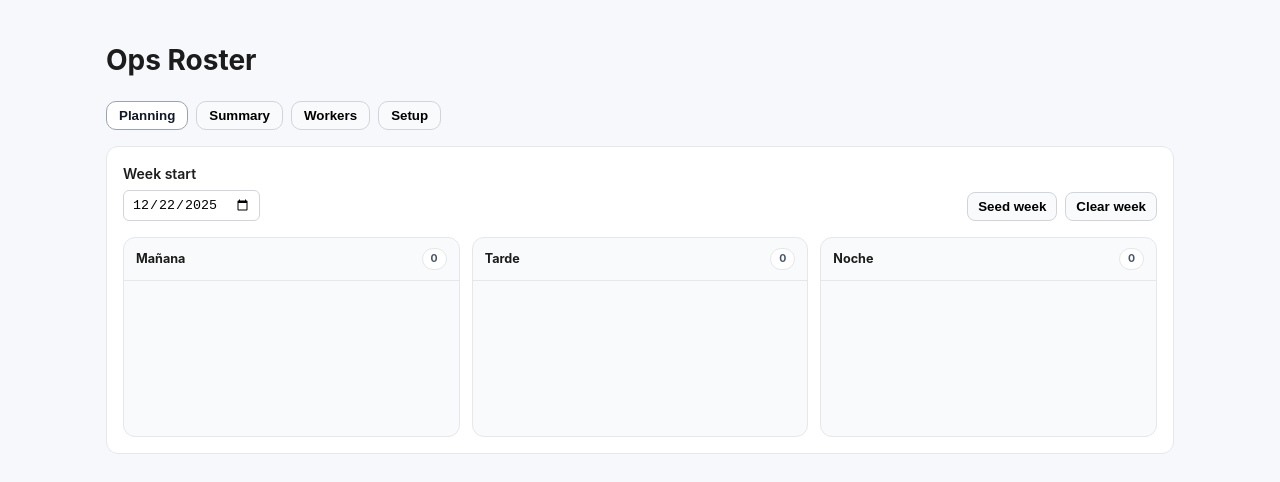
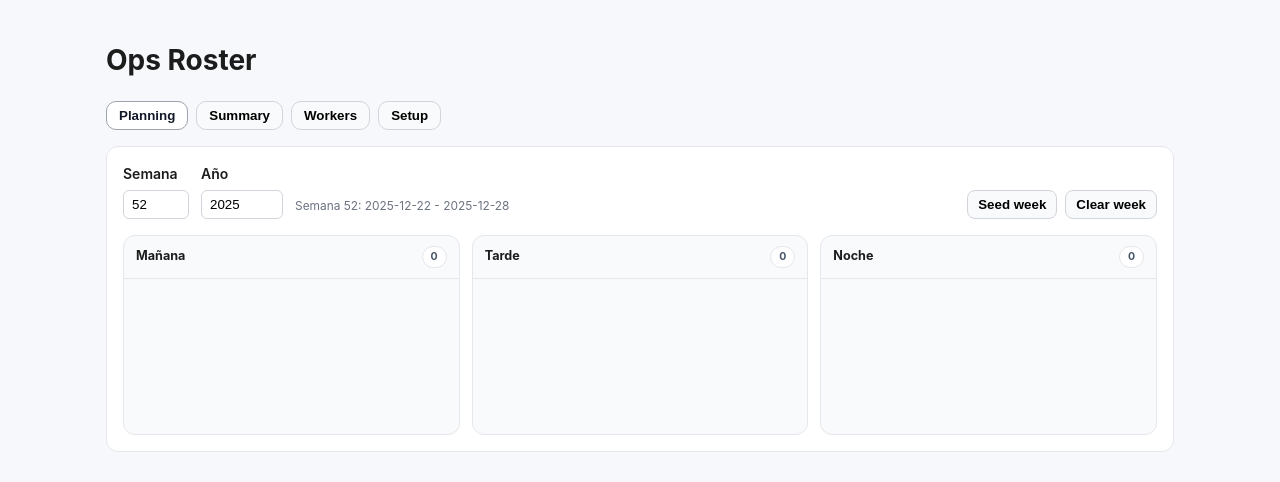
Before and after one commit to cabp393/ops-roster, a React (Vite) app: page / in a window 1280 px wide. Shown: the top 482 px of the page. Built offline with nearby package versions, Linux system fonts and the light colour scheme.

Commit message:
Switch planning to week number selector

```diff
--- a/src/index.css
+++ b/src/index.css
@@ -100,6 +100,19 @@ th {
   gap: 12px;
   align-items: flex-end;
   justify-content: space-between;
+}
+
+.planning-week {
+  display: flex;
+  flex-wrap: wrap;
+  gap: 12px;
+  align-items: flex-end;
+}
+
+.week-range {
+  font-size: 0.85rem;
+  color: #6b7280;
+  padding-bottom: 4px;
 }
 
 .button-row {
--- /dev/null
+++ b/src/lib/week.ts
@@ -0,0 +1,49 @@
+const DAY_MS = 24 * 60 * 60 * 1000
+
+function toDateOnly(date: Date) {
+  return new Date(Date.UTC(date.getUTCFullYear(), date.getUTCMonth(), date.getUTCDate()))
+}
+
+export function formatDate(date: Date) {
+  const year = date.getUTCFullYear()
+  const month = String(date.getUTCMonth() + 1).padStart(2, '0')
+  const day = String(date.getUTCDate()).padStart(2, '0')
+  return `${year}-${month}-${day}`
+}
+
+export function getIsoWeekNumber(date: Date) {
+  const temp = toDateOnly(date)
+  const day = temp.getUTCDay() || 7
+  temp.setUTCDate(temp.getUTCDate() + 4 - day)
+  const yearStart = new Date(Date.UTC(temp.getUTCFullYear(), 0, 1))
+  return Math.ceil(((temp.getTime() - yearStart.getTime()) / DAY_MS + 1) / 7)
+}
+
+export function getIsoWeekYear(date: Date) {
+  const temp = toDateOnly(date)
+  const day = temp.getUTCDay() || 7
+  temp.setUTCDate(temp.getUTCDate() + 4 - day)
+  return temp.getUTCFullYear()
+}
+
+export function getWeekStartDate(weekNumber: number, year: number) {
+  const jan4 = new Date(Date.UTC(year, 0, 4))
+  const jan4Day = jan4.getUTCDay() || 7
+  const mondayWeek1 = new Date(jan4)
+  mondayWeek1.setUTCDate(jan4.getUTCDate() - (jan4Day - 1))
+  const target = new Date(mondayWeek1)
+  target.setUTCDate(mondayWeek1.getUTCDate() + (weekNumber - 1) * 7)
+  return target
+}
+
+export function getWeekEndDate(weekStart: Date) {
+  const end = new Date(weekStart)
+  end.setUTCDate(weekStart.getUTCDate() + 6)
+  return end
+}
+
+export function getWeekLabel(weekNumber: number, year: number) {
+  const start = getWeekStartDate(weekNumber, year)
+  const end = getWeekEndDate(start)
+  return `${formatDate(start)} - ${formatDate(end)}`
+}
--- a/src/pages/PlanningPage.tsx
+++ b/src/pages/PlanningPage.tsx
@@ -17,33 +17,15 @@ import {
 import { CSS } from '@dnd-kit/utilities'
 import { SHIFT_LABEL, SHIFTS, prevWeekShifts } from '../data/mock'
 import { clearWeekPlan, loadWeekPlan, saveWeekPlan, seedWeekPlan } from '../lib/planningBoard'
+import { formatDate, getIsoWeekNumber, getIsoWeekYear, getWeekLabel, getWeekStartDate } from '../lib/week'
 import { getTasks, getWorkers } from '../lib/storage'
 import type { Shift, Task, WeekPlan, Worker } from '../types'
 
-const fallbackWeekStart = '2025-12-29'
-
-function toDateInputValue(date: Date) {
-  const year = date.getFullYear()
-  const month = String(date.getMonth() + 1).padStart(2, '0')
-  const day = String(date.getDate()).padStart(2, '0')
-  return `${year}-${month}-${day}`
-}
-
-function getDefaultWeekStart() {
-  try {
-    const today = new Date()
-    const dayOfWeek = today.getDay()
-    const offset = (dayOfWeek + 6) % 7
-    const monday = new Date(today)
-    monday.setDate(today.getDate() - offset)
-    return toDateInputValue(monday)
-  } catch {
-    return fallbackWeekStart
-  }
-}
+const fallbackWeekNumber = 1
+const fallbackWeekYear = 2025
 
 const emptyPlan: WeekPlan = {
-  weekStart: fallbackWeekStart,
+  weekStart: '2025-12-29',
   columns: { M: [], T: [], N: [] },
   tasksByWorkerId: {},
 }
@@ -154,7 +136,21 @@ function ShiftColumn({ shift, workerIds, children }: ShiftColumnProps) {
 }
 
 export function PlanningPage() {
-  const [weekStart, setWeekStart] = useState(getDefaultWeekStart)
+  const today = new Date()
+  const [weekNumber, setWeekNumber] = useState(() => {
+    try {
+      return getIsoWeekNumber(today)
+    } catch {
+      return fallbackWeekNumber
+    }
+  })
+  const [weekYear, setWeekYear] = useState(() => {
+    try {
+      return getIsoWeekYear(today)
+    } catch {
+      return fallbackWeekYear
+    }
+  })
   const [plan, setPlan] = useState<WeekPlan>(emptyPlan)
   const [tasks, setTasks] = useState<Task[]>([])
   const [workers, setWorkers] = useState<Worker[]>([])
@@ -172,6 +168,13 @@ export function PlanningPage() {
   const activeWorkerIds = useMemo(() => new Set(activeWorkers.map((worker) => worker.id)), [
     activeWorkers,
   ])
+
+  const weekStart = useMemo(() => {
+    const startDate = getWeekStartDate(weekNumber, weekYear)
+    return formatDate(startDate)
+  }, [weekNumber, weekYear])
+
+  const weekLabel = useMemo(() => getWeekLabel(weekNumber, weekYear), [weekNumber, weekYear])
 
   useEffect(() => {
     const saved = loadWeekPlan(weekStart)
@@ -296,14 +299,35 @@ export function PlanningPage() {
   return (
     <section>
       <div className="planning-controls">
-        <label className="field">
-          Week start
-          <input
-            type="date"
-            value={weekStart}
-            onChange={(event) => setWeekStart(event.target.value)}
-          />
-        </label>
+        <div className="planning-week">
+          <label className="field">
+            Semana
+            <input
+              type="number"
+              min={1}
+              max={53}
+              value={weekNumber}
+              onChange={(event) => {
+                const value = Number(event.target.value)
+                if (!Number.isNaN(value)) setWeekNumber(value)
+              }}
+            />
+          </label>
+          <label className="field">
+            Año
+            <input
+              type="number"
+              min={2000}
+              max={2100}
+              value={weekYear}
+              onChange={(event) => {
+                const value = Number(event.target.value)
+                if (!Number.isNaN(value)) setWeekYear(value)
+              }}
+            />
+          </label>
+          <div className="week-range">Semana {weekNumber}: {weekLabel}</div>
+        </div>
         <div className="button-row">
           <button type="button" onClick={handleSeed}>
             Seed week
--- a/src/pages/SummaryPage.tsx
+++ b/src/pages/SummaryPage.tsx
@@ -1,38 +1,39 @@
 import { useEffect, useMemo, useState } from 'react'
 import { SHIFTS, SHIFT_LABEL } from '../data/mock'
 import { loadWeekPlan } from '../lib/planningBoard'
+import { formatDate, getIsoWeekNumber, getIsoWeekYear, getWeekLabel, getWeekStartDate } from '../lib/week'
 import { getRoles, getTasks, getWorkers } from '../lib/storage'
 import { summarizeWeek } from '../lib/summary'
 import type { Assignment, Role, Task, Worker } from '../types'
 
-const fallbackWeekStart = '2025-12-29'
-
-function toDateInputValue(date: Date) {
-  const year = date.getFullYear()
-  const month = String(date.getMonth() + 1).padStart(2, '0')
-  const day = String(date.getDate()).padStart(2, '0')
-  return `${year}-${month}-${day}`
-}
-
-function getDefaultWeekStart() {
-  try {
-    const today = new Date()
-    const dayOfWeek = today.getDay()
-    const offset = (dayOfWeek + 6) % 7
-    const monday = new Date(today)
-    monday.setDate(today.getDate() - offset)
-    return toDateInputValue(monday)
-  } catch {
-    return fallbackWeekStart
-  }
-}
+const fallbackWeekNumber = 1
+const fallbackWeekYear = 2025
 
 export function SummaryPage() {
-  const [weekStart, setWeekStart] = useState(getDefaultWeekStart)
+  const today = new Date()
+  const [weekNumber, setWeekNumber] = useState(() => {
+    try {
+      return getIsoWeekNumber(today)
+    } catch {
+      return fallbackWeekNumber
+    }
+  })
+  const [weekYear, setWeekYear] = useState(() => {
+    try {
+      return getIsoWeekYear(today)
+    } catch {
+      return fallbackWeekYear
+    }
+  })
   const [assignments, setAssignments] = useState<Assignment[] | null>(null)
   const [workers, setWorkers] = useState<Worker[]>([])
   const [roles, setRoles] = useState<Role[]>([])
   const [tasks, setTasks] = useState<Task[]>([])
+
+  const weekStart = useMemo(() => {
+    const startDate = getWeekStartDate(weekNumber, weekYear)
+    return formatDate(startDate)
+  }, [weekNumber, weekYear])
 
   useEffect(() => {
     setWorkers(getWorkers())
@@ -103,14 +104,35 @@ export function SummaryPage() {
   return (
     <section>
       <div className="planning-controls">
-        <label className="field">
-          Week start
-          <input
-            type="date"
-            value={weekStart}
-            onChange={(event) => setWeekStart(event.target.value)}
-          />
-        </label>
+        <div className="planning-week">
+          <label className="field">
+            Semana
+            <input
+              type="number"
+              min={1}
+              max={53}
+              value={weekNumber}
+              onChange={(event) => {
+                const value = Number(event.target.value)
+                if (!Number.isNaN(value)) setWeekNumber(value)
+              }}
+            />
+          </label>
+          <label className="field">
+            Año
+            <input
+              type="number"
+              min={2000}
+              max={2100}
+              value={weekYear}
+              onChange={(event) => {
+                const value = Number(event.target.value)
+                if (!Number.isNaN(value)) setWeekYear(value)
+              }}
+            />
+          </label>
+          <div className="week-range">Semana {weekNumber}: {getWeekLabel(weekNumber, weekYear)}</div>
+        </div>
       </div>
       {!summary ? (
         <p className="summary">No plan found for this week. Generate it in Planning.</p>
```
